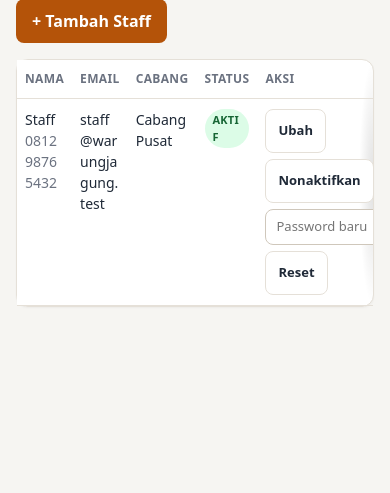
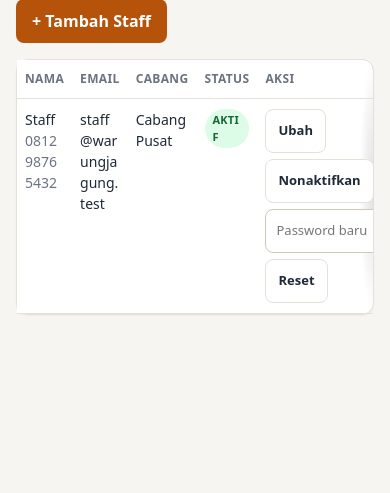
Before and after one commit to Mardiansyah-wq/kasir-warung-jagung, a Laravel app: page /owner/staff in a window 390 px wide. Shown: the part 181-674 px from the top of the page. Run offline with Laravel 12, Linux system fonts and the light colour scheme; a user stored in the database is signed in; data comes from the database, SQL or seed files in the repository.

Commit message:
Rapikan tabel staff dan ringkasan struk
- Kontrol di tabel staff memakai kelas input/select yang konsisten dan naik ke 44px di HP.
- Baris struk dan riwayat pembayaran tidak lagi bertabrakan saat teks panjang.
- Nominal di baris struk tetap satu baris.

```diff
--- a/resources/views/layouts/app.blade.php
+++ b/resources/views/layouts/app.blade.php
@@ -1367,6 +1367,30 @@
             font-size: 14px;
         }
 
+        .input-inline,
+        .select-inline {
+            min-height: 40px;
+            padding: 8px 10px;
+            font-size: 13px;
+        }
+
+        .input-inline {
+            width: 150px;
+            max-width: 100%;
+        }
+
+        .select-inline {
+            width: auto;
+            max-width: 100%;
+        }
+
+        @media (max-width: 767px) {
+            .input-inline,
+            .select-inline {
+                min-height: 44px;
+            }
+        }
+
         @media (max-width: 599px) {
             .filter-bar {
                 gap: 10px;
@@ -1421,6 +1445,16 @@
             gap: 12px;
             padding: 4px 0;
             font-size: 14px;
+        }
+
+        .receipt-line > :first-child {
+            min-width: 0;
+        }
+
+        .receipt-line > :last-child {
+            flex: 0 0 auto;
+            text-align: right;
+            white-space: nowrap;
         }
 
         .receipt-line.total {
@@ -1721,6 +1755,16 @@
             padding: 7px 0;
             border-bottom: 1px solid var(--border);
             font-size: 14px;
+        }
+
+        .payment-row > :first-child {
+            min-width: 0;
+        }
+
+        .payment-row > :last-child {
+            flex: 0 0 auto;
+            text-align: right;
+            white-space: nowrap;
         }
 
         .payment-row:last-child {
--- a/resources/views/owner/staff/index.blade.php
+++ b/resources/views/owner/staff/index.blade.php
@@ -69,8 +69,8 @@
                                             @method('PATCH')
                                             <select
                                                 name="branch_id"
+                                                class="select-inline"
                                                 aria-label="Cabang untuk {{ $user->name }}"
-                                                style="width: auto; min-height: 36px; padding: 6px 10px; font-size: 13px"
                                                 required
                                             >
                                                 <option value="">Pilih cabang...</option>
@@ -103,10 +103,10 @@
                                                 <input
                                                     type="password"
                                                     name="password"
+                                                    class="input-inline"
                                                     minlength="8"
                                                     placeholder="Password baru"
                                                     aria-label="Password baru untuk {{ $user->name }}"
-                                                    style="width: 150px; min-height: 36px; padding: 6px 10px; font-size: 13px"
                                                     required
                                                 >
                                                 <button type="submit" class="btn btn-sm btn-ghost">Reset</button>
```
